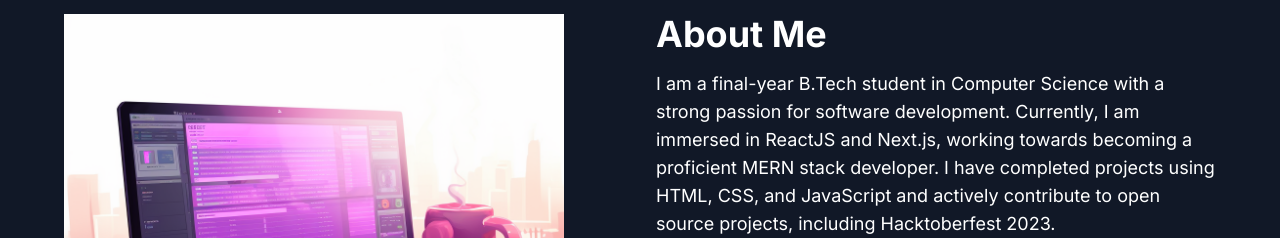
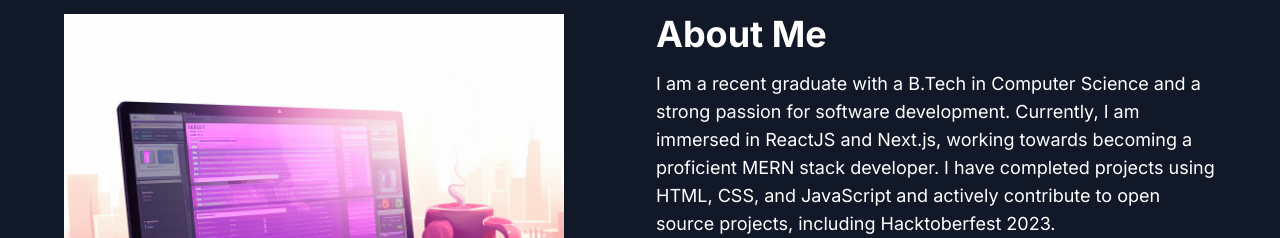
Before and after one commit to raviikushh/ravi, a Next.js app: page / in a window 1280 px wide. Shown: the part 562-800 px from the top of the page. Built offline with nearby package versions, Linux system fonts and the light colour scheme.

Commit message:
Update AboutSection.jsx

```diff
--- a/app/components/AboutSection.jsx
+++ b/app/components/AboutSection.jsx
@@ -59,7 +59,7 @@ const AboutSection = () => {
         <Image src="/images/about-image.png" height={500} width={500} alt='about-image'/>
         <div className='mt-4 md:mt-0 text-left flex flex-col h-full '>
             <h2 className='text-4xl font-bold text-white mb-4 '>About Me</h2>
-            <p className='text-base lg:text-lg '>I am a final-year B.Tech student in Computer Science with a strong passion for software development. Currently, I am immersed in ReactJS and Next.js, working towards becoming a proficient MERN stack developer. I have completed projects using HTML, CSS, and JavaScript and actively contribute to open source projects, including Hacktoberfest 2023.</p>
+            <p className='text-base lg:text-lg '>I am a recent graduate with a B.Tech in Computer Science and a strong passion for software development. Currently, I am immersed in ReactJS and Next.js, working towards becoming a proficient MERN stack developer. I have completed projects using HTML, CSS, and JavaScript and actively contribute to open source projects, including Hacktoberfest 2023.</p>
             <div className="flex flex-row justify-start mt-8">
                 <TabButton selectTab={()=> handleTabChange("skills")}
                     active = {tab === "skills"}>
```
